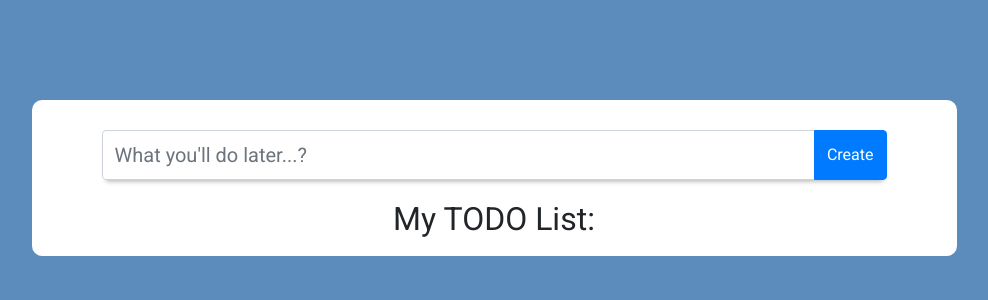
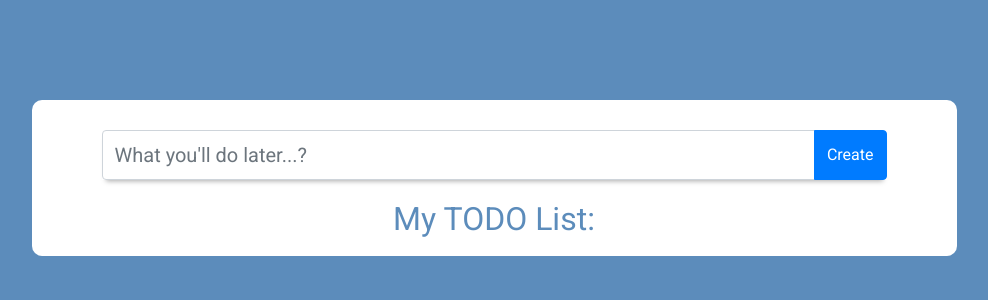
Before and after one commit to kaldren/todo-list, a React (Create React App) app: page / in a window 1280 px wide. Shown: the top 300 px of the page, without its empty margins (146-1134 px from the left). Built offline with nearby package versions, Linux system fonts and the light colour scheme.

Commit message:
color change to h1

```diff
--- a/src/App.css
+++ b/src/App.css
@@ -6,7 +6,10 @@ body {background: #5c8cbb;}
   box-shadow: none;
   border-color: #f4f4f4;
 }
-h1 {font-size: 2rem;}
+h1 {
+  font-size: 2rem;
+  color: #5c8cbb;
+}
 /* #endregion General CSS */
 
 .App {
```
